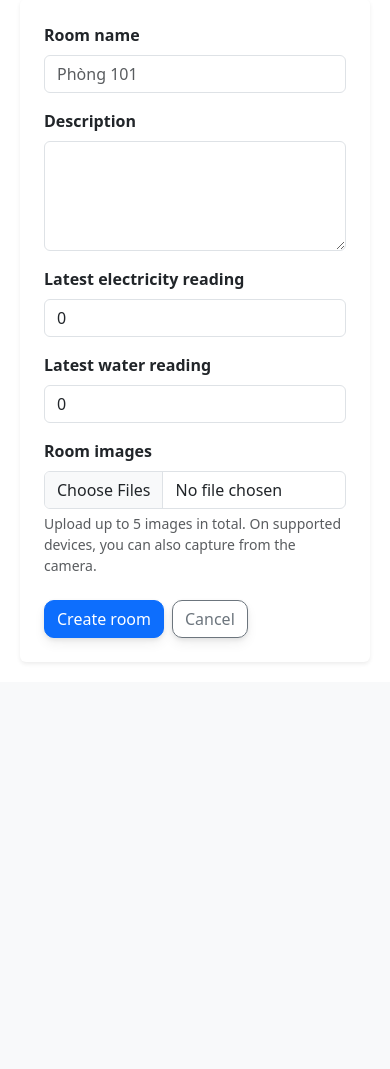
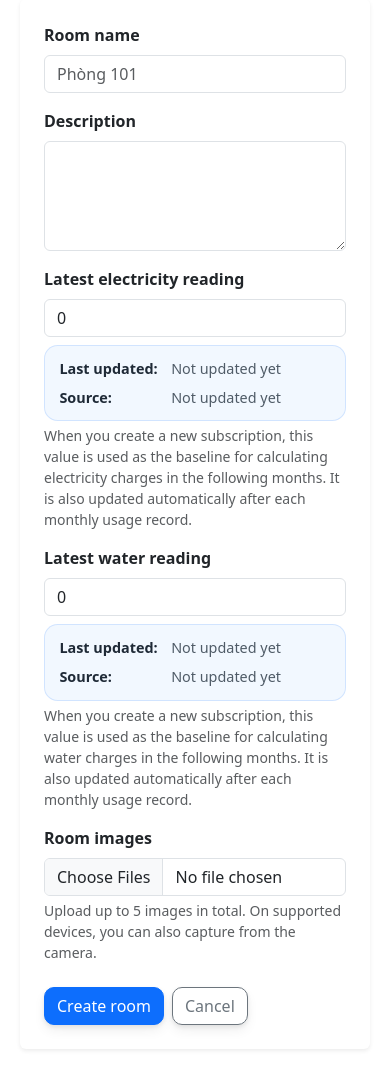
Before and after one commit to VuNguyenCoder/navu-house, a Django app: page /rooms/create/ in a window 390 px wide. Shown: the part 247-1316 px from the top of the page. Before the commit the page ends 888 px from the top, so only its background shows below. Run offline with Django 5.2, Linux system fonts and the light colour scheme; the visitor is signed in with stand-in values (Sample User, id 1); data that the repository does not hold is empty.

Commit message:
Improve GUI to be more responsive

```diff
--- a/apps/main/forms.py
+++ b/apps/main/forms.py
@@ -146,9 +146,20 @@ class RoomForm(StyledModelForm):
             'latest_electricity_reading': forms.NumberInput(attrs={'min': '0', 'step': '1'}),
             'latest_water_reading': forms.NumberInput(attrs={'min': '0', 'step': '1'}),
         }
+        help_texts = {
+            'latest_electricity_reading': _(
+                'When you create a new subscription, this value is used as the baseline for calculating electricity charges in the following months. It is also updated automatically after each monthly usage record.'
+            ),
+            'latest_water_reading': _(
+                'When you create a new subscription, this value is used as the baseline for calculating water charges in the following months. It is also updated automatically after each monthly usage record.'
+            ),
+        }
 
     def __init__(self, *args, **kwargs):
+        self.user = kwargs.pop('user', None)
         super().__init__(*args, **kwargs)
+        self._original_latest_electricity_reading = self.instance.latest_electricity_reading if self.instance.pk else None
+        self._original_latest_water_reading = self.instance.latest_water_reading if self.instance.pk else None
         self.order_fields([
             'room_name',
             'description',
@@ -188,6 +199,20 @@ class RoomForm(StyledModelForm):
             remaining_paths.append(saved_path)
 
         self.instance.image_paths = remaining_paths
+        metadata_updated_at = timezone.now()
+
+        if self._original_latest_electricity_reading != self.cleaned_data.get('latest_electricity_reading'):
+            self.instance.latest_electricity_reading_source = Room.ReadingUpdateSource.MANUAL
+            self.instance.latest_electricity_reading_usage = None
+            self.instance.latest_electricity_reading_updated_at = metadata_updated_at
+            self.instance.latest_electricity_reading_updated_by = self.user if getattr(self.user, 'is_authenticated', False) else None
+
+        if self._original_latest_water_reading != self.cleaned_data.get('latest_water_reading'):
+            self.instance.latest_water_reading_source = Room.ReadingUpdateSource.MANUAL
+            self.instance.latest_water_reading_usage = None
+            self.instance.latest_water_reading_updated_at = metadata_updated_at
+            self.instance.latest_water_reading_updated_by = self.user if getattr(self.user, 'is_authenticated', False) else None
+
         return super().save(commit=commit)
 
 
--- a/apps/main/views.py
+++ b/apps/main/views.py
@@ -154,6 +154,11 @@ class RoomCreateView(OperatorRequiredMixin, SuccessMessageMixin, CreateView):
         })
         return context
 
+    def get_form_kwargs(self):
+        kwargs = super().get_form_kwargs()
+        kwargs['user'] = self.request.user
+        return kwargs
+
 
 class RoomUpdateView(OperatorRequiredMixin, SuccessMessageMixin, UpdateView):
     model = Room
@@ -169,6 +174,11 @@ class RoomUpdateView(OperatorRequiredMixin, SuccessMessageMixin, UpdateView):
             'cancel_url': reverse('room_list'),
         })
         return context
+
+    def get_form_kwargs(self):
+        kwargs = super().get_form_kwargs()
+        kwargs['user'] = self.request.user
+        return kwargs
 
     def get_success_url(self):
         return reverse('room_details', kwargs={'pk': self.object.pk})
--- a/templates/main/room_form.html
+++ b/templates/main/room_form.html
@@ -46,7 +46,55 @@
                     {% if field.name != 'remove_image_paths' %}
                     <div class="col-12 {% if field.name == 'description' or field.name == 'images' %}col-lg-12{% else %}col-lg-6{% endif %}">
                         <label class="form-label fw-semibold" for="{{ field.id_for_label }}">{{ field.label }}</label>
+                        {% if field.name == 'latest_electricity_reading' or field.name == 'latest_water_reading' %}
                         {{ field }}
+                        <div class="room-reading-meta mt-2">
+                            <div class="room-reading-meta-row">
+                                <span class="room-reading-meta-label">{% trans "Last updated" %}:</span>
+                                <span>
+                                    {% if field.name == 'latest_electricity_reading' %}
+                                        {% if form.instance.latest_electricity_reading_updated_at %}
+                                            {{ form.instance.latest_electricity_reading_updated_at|date:"d/m/Y H:i" }}
+                                        {% else %}
+                                            {% trans "Not updated yet" %}
+                                        {% endif %}
+                                    {% else %}
+                                        {% if form.instance.latest_water_reading_updated_at %}
+                                            {{ form.instance.latest_water_reading_updated_at|date:"d/m/Y H:i" }}
+                                        {% else %}
+                                            {% trans "Not updated yet" %}
+                                        {% endif %}
+                                    {% endif %}
+                                </span>
+                            </div>
+                            <div class="room-reading-meta-row">
+                                <span class="room-reading-meta-label">{% trans "Source" %}:</span>
+                                <span>
+                                    {% if field.name == 'latest_electricity_reading' %}
+                                        {% if form.instance.latest_electricity_reading_source == 'usage' and form.instance.latest_electricity_reading_usage %}
+                                            {% trans "Automatic update from" %}
+                                            <a href="{% url 'subscription_details' form.instance.latest_electricity_reading_usage.subscription_id %}">
+                                                {% blocktrans with subscription_id=form.instance.latest_electricity_reading_usage.subscription_id period=form.instance.latest_electricity_reading_usage.period|date:"m/Y" %}subscription {{ subscription_id }} ({{ period }}){% endblocktrans %}
+                                            </a>
+                                        {% else %}
+                                            {{ form.instance.latest_electricity_reading_source_summary }}
+                                        {% endif %}
+                                    {% else %}
+                                        {% if form.instance.latest_water_reading_source == 'usage' and form.instance.latest_water_reading_usage %}
+                                            {% trans "Automatic update from" %}
+                                            <a href="{% url 'subscription_details' form.instance.latest_water_reading_usage.subscription_id %}">
+                                                {% blocktrans with subscription_id=form.instance.latest_water_reading_usage.subscription_id period=form.instance.latest_water_reading_usage.period|date:"m/Y" %}subscription {{ subscription_id }} ({{ period }}){% endblocktrans %}
+                                            </a>
+                                        {% else %}
+                                            {{ form.instance.latest_water_reading_source_summary }}
+                                        {% endif %}
+                                    {% endif %}
+                                </span>
+                            </div>
+                        </div>
+                        {% else %}
+                        {{ field }}
+                        {% endif %}
                         {% if field.help_text %}
                         <div class="form-text">{{ field.help_text }}</div>
                         {% endif %}
@@ -107,6 +155,26 @@
     border-radius: 0.85rem;
     padding: 0.85rem;
     background: var(--bs-body-bg);
+}
+
+.room-reading-meta {
+    border: 1px solid rgba(13, 110, 253, 0.14);
+    background: rgba(13, 110, 253, 0.05);
+    border-radius: 0.85rem;
+    padding: 0.75rem 0.9rem;
+    font-size: 0.9rem;
+    color: #4f5b67;
+}
+
+.room-reading-meta-row + .room-reading-meta-row {
+    margin-top: 0.45rem;
+}
+
+.room-reading-meta-label {
+    display: inline-block;
+    min-width: 6.75rem;
+    font-weight: 600;
+    color: #1f2a37;
 }
 
 .room-image-preview input[type="checkbox"] {
--- a/templates/main/room_list.html
+++ b/templates/main/room_list.html
@@ -32,8 +32,6 @@
                         <th>{% trans "Room name" %}</th>
                         <th>{% trans "Description" %}</th>
                         <th>{% trans "Images" %}</th>
-                        <th>{% trans "Electricity" %}</th>
-                        <th>{% trans "Water" %}</th>
                         <th class="text-end">{% trans "Actions" %}</th>
                     </tr>
                 </thead>
@@ -55,8 +53,6 @@
                                 <span class="text-muted">—</span>
                             {% endif %}
                         </td>
-                        <td>{{ room.latest_electricity_reading }}</td>
-                        <td>{{ room.latest_water_reading }}</td>
                         <td class="text-end">
                             <a href="{% url 'room_details' room.pk %}" class="btn btn-sm btn-outline-primary">{% trans "Details" %}</a>
                             <button
--- a/templates/main/subscription_list.html
+++ b/templates/main/subscription_list.html
@@ -72,8 +72,6 @@
                         <th>{% trans "Room" %}</th>
                         <th>{% trans "Status" %}</th>
                         <th class="d-none d-md-table-cell">{% trans "Start date" %}</th>
-                        <th class="d-none d-md-table-cell">{% trans "Deposit amount" %}</th>
-                        <th class="d-none d-md-table-cell">{% trans "Contact email" %}</th>
                         <th class="text-end">{% trans "Actions" %}</th>
                     </tr>
                 </thead>
@@ -90,8 +88,6 @@
                             {% endif %}
                         </td>
                         <td class="d-none d-md-table-cell">{{ subscription.start_date|date:"d/m/Y" }}</td>
-                        <td class="d-none d-md-table-cell">{{ subscription.deposit_amount|floatformat:0 }} VND</td>
-                        <td class="d-none d-md-table-cell">{{ subscription.contact_email|default:"—" }}</td>
                         <td class="text-end">
                             <a href="{% url 'subscription_details' subscription.pk %}" class="btn btn-sm btn-outline-primary">{% trans "Details" %}</a>
                             <button
```
Also changed, not shown: apps/main/models.py (+104 -1 lines), templates/main/subscription_form.html (+19 -6 lines), apps/main/migrations/0015_room_reading_update_metadata.py (added), locale/vi/LC_MESSAGES/django.po.
